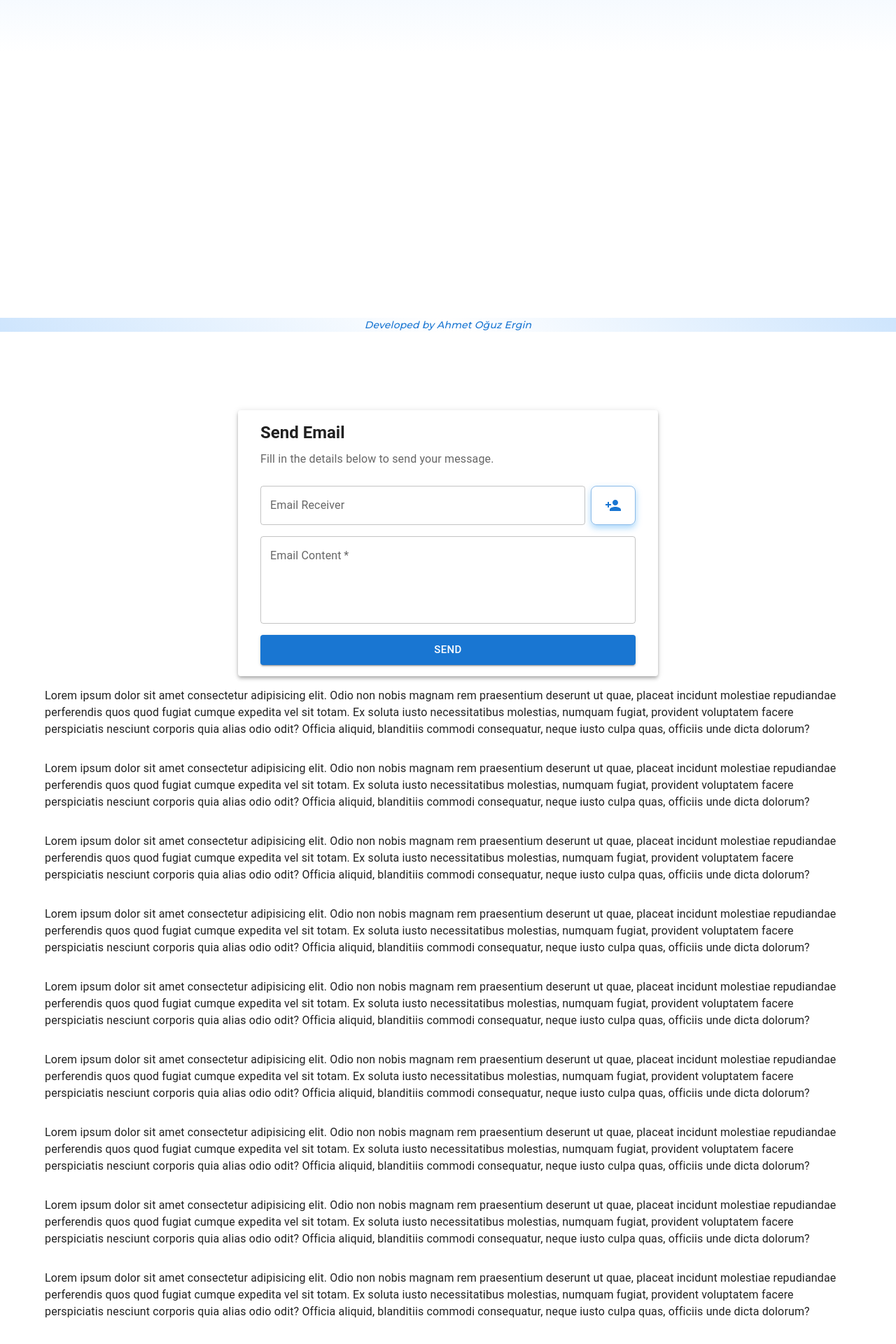
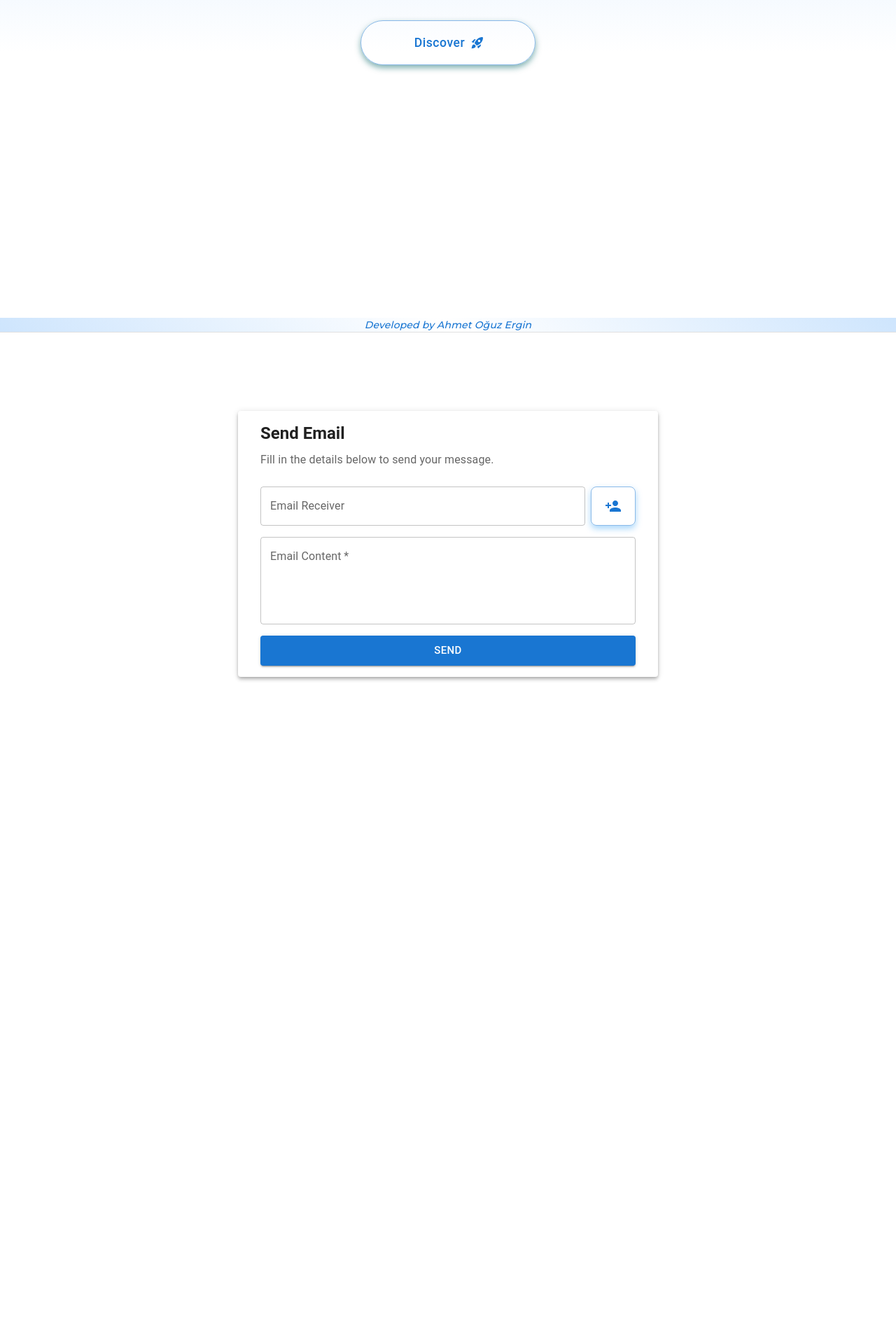
Before and after one commit to ahmettoguz/Micro-Frontend, a React (Vite) app: page / in a window 1280 px wide. Shown: the part 326-2246 px from the top of the page at 70% size. After the commit the page ends 1389 px from the top, so only its background shows below. Built offline with nearby package versions, Linux system fonts and the light colour scheme.

Commit message:
hero component is added

```diff
--- a/src/App.tsx
+++ b/src/App.tsx
@@ -8,7 +8,7 @@ import "@fontsource/montserrat/400.css";
 import "@fontsource/montserrat/500.css";
 import "@fontsource/montserrat/700.css";
 
-import { Container, PaletteMode } from "@mui/material";
+import { Container, Divider, PaletteMode } from "@mui/material";
 import CssBaseline from "@mui/material/CssBaseline";
 import { createTheme, ThemeProvider } from "@mui/material/styles";
 import { useState } from "react";
@@ -73,6 +73,8 @@ function App() {
 
       <Hero />
 
+      <Divider />
+
       <Container
         sx={{
           display: "flex",
@@ -83,87 +85,6 @@ function App() {
         }}
       >
         <EmailForm />
-        <p>
-          Lorem ipsum dolor sit amet consectetur adipisicing elit. Odio non
-          nobis magnam rem praesentium deserunt ut quae, placeat incidunt
-          molestiae repudiandae perferendis quos quod fugiat cumque expedita vel
-          sit totam. Ex soluta iusto necessitatibus molestias, numquam fugiat,
-          provident voluptatem facere perspiciatis nesciunt corporis quia alias
-          odio odit? Officia aliquid, blanditiis commodi consequatur, neque
-          iusto culpa quas, officiis unde dicta dolorum?
-        </p>
-        <p>
-          Lorem ipsum dolor sit amet consectetur adipisicing elit. Odio non
-          nobis magnam rem praesentium deserunt ut quae, placeat incidunt
-          molestiae repudiandae perferendis quos quod fugiat cumque expedita vel
-          sit totam. Ex soluta iusto necessitatibus molestias, numquam fugiat,
-          provident voluptatem facere perspiciatis nesciunt corporis quia alias
-          odio odit? Officia aliquid, blanditiis commodi consequatur, neque
-          iusto culpa quas, officiis unde dicta dolorum?
-        </p>
-        <p>
-          Lorem ipsum dolor sit amet consectetur adipisicing elit. Odio non
-          nobis magnam rem praesentium deserunt ut quae, placeat incidunt
-          molestiae repudiandae perferendis quos quod fugiat cumque expedita vel
-          sit totam. Ex soluta iusto necessitatibus molestias, numquam fugiat,
-          provident voluptatem facere perspiciatis nesciunt corporis quia alias
-          odio odit? Officia aliquid, blanditiis commodi consequatur, neque
-          iusto culpa quas, officiis unde dicta dolorum?
-        </p>
-        <p>
-          Lorem ipsum dolor sit amet consectetur adipisicing elit. Odio non
-          nobis magnam rem praesentium deserunt ut quae, placeat incidunt
-          molestiae repudiandae perferendis quos quod fugiat cumque expedita vel
-          sit totam. Ex soluta iusto necessitatibus molestias, numquam fugiat,
-          provident voluptatem facere perspiciatis nesciunt corporis quia alias
-          odio odit? Officia aliquid, blanditiis commodi consequatur, neque
-          iusto culpa quas, officiis unde dicta dolorum?
-        </p>
-        <p>
-          Lorem ipsum dolor sit amet consectetur adipisicing elit. Odio non
-          nobis magnam rem praesentium deserunt ut quae, placeat incidunt
-          molestiae repudiandae perferendis quos quod fugiat cumque expedita vel
-          sit totam. Ex soluta iusto necessitatibus molestias, numquam fugiat,
-          provident voluptatem facere perspiciatis nesciunt corporis quia alias
-          odio odit? Officia aliquid, blanditiis commodi consequatur, neque
-          iusto culpa quas, officiis unde dicta dolorum?
-        </p>
-        <p>
-          Lorem ipsum dolor sit amet consectetur adipisicing elit. Odio non
-          nobis magnam rem praesentium deserunt ut quae, placeat incidunt
-          molestiae repudiandae perferendis quos quod fugiat cumque expedita vel
-          sit totam. Ex soluta iusto necessitatibus molestias, numquam fugiat,
-          provident voluptatem facere perspiciatis nesciunt corporis quia alias
-          odio odit? Officia aliquid, blanditiis commodi consequatur, neque
-          iusto culpa quas, officiis unde dicta dolorum?
-        </p>
-        <p>
-          Lorem ipsum dolor sit amet consectetur adipisicing elit. Odio non
-          nobis magnam rem praesentium deserunt ut quae, placeat incidunt
-          molestiae repudiandae perferendis quos quod fugiat cumque expedita vel
-          sit totam. Ex soluta iusto necessitatibus molestias, numquam fugiat,
-          provident voluptatem facere perspiciatis nesciunt corporis quia alias
-          odio odit? Officia aliquid, blanditiis commodi consequatur, neque
-          iusto culpa quas, officiis unde dicta dolorum?
-        </p>
-        <p>
-          Lorem ipsum dolor sit amet consectetur adipisicing elit. Odio non
-          nobis magnam rem praesentium deserunt ut quae, placeat incidunt
-          molestiae repudiandae perferendis quos quod fugiat cumque expedita vel
-          sit totam. Ex soluta iusto necessitatibus molestias, numquam fugiat,
-          provident voluptatem facere perspiciatis nesciunt corporis quia alias
-          odio odit? Officia aliquid, blanditiis commodi consequatur, neque
-          iusto culpa quas, officiis unde dicta dolorum?
-        </p>
-        <p>
-          Lorem ipsum dolor sit amet consectetur adipisicing elit. Odio non
-          nobis magnam rem praesentium deserunt ut quae, placeat incidunt
-          molestiae repudiandae perferendis quos quod fugiat cumque expedita vel
-          sit totam. Ex soluta iusto necessitatibus molestias, numquam fugiat,
-          provident voluptatem facere perspiciatis nesciunt corporis quia alias
-          odio odit? Officia aliquid, blanditiis commodi consequatur, neque
-          iusto culpa quas, officiis unde dicta dolorum?
-        </p>
       </Container>
       <XFooter />
     </ThemeProvider>
--- a/src/components/Hero.tsx
+++ b/src/components/Hero.tsx
@@ -1,4 +1,6 @@
+import RocketLaunch from "@mui/icons-material/RocketLaunch";
 import Box from "@mui/material/Box";
+import Button from "@mui/material/Button";
 import Container from "@mui/material/Container";
 import Stack from "@mui/material/Stack";
 import Typography from "@mui/material/Typography";
@@ -27,7 +29,11 @@ export default function Hero() {
           pb: { xs: 8, sm: 12 },
         }}
       >
-        <Stack spacing={2} useFlexGap sx={{ width: { xs: "100%", sm: "70%" } }}>
+        <Stack
+          spacing={2}
+          useFlexGap
+          sx={{ width: { xs: "100%", sm: "70%" }, alignItems: "center" }}
+        >
           <Typography
             variant="h1"
             sx={{
@@ -63,6 +69,27 @@ export default function Hero() {
           >
             {appDescription}
           </Typography>
+
+          <Button
+            variant="outlined"
+            color="primary"
+            endIcon={<RocketLaunch />}
+            sx={{
+              mt: 2,
+              p: 2,
+              borderRadius: 20,
+              fontSize: "1.1rem",
+              textTransform: "none",
+              maxWidth: "250px",
+              width: "100%",
+              boxShadow: "0 4px 8px rgba(0, 100, 100, 0.5)",
+              ":hover": {
+                boxShadow: "0 4px 8px rgba(0, 100, 100, 0.8)",
+              },
+            }}
+          >
+            Discover
+          </Button>
         </Stack>
       </Container>
     </Box>
```
